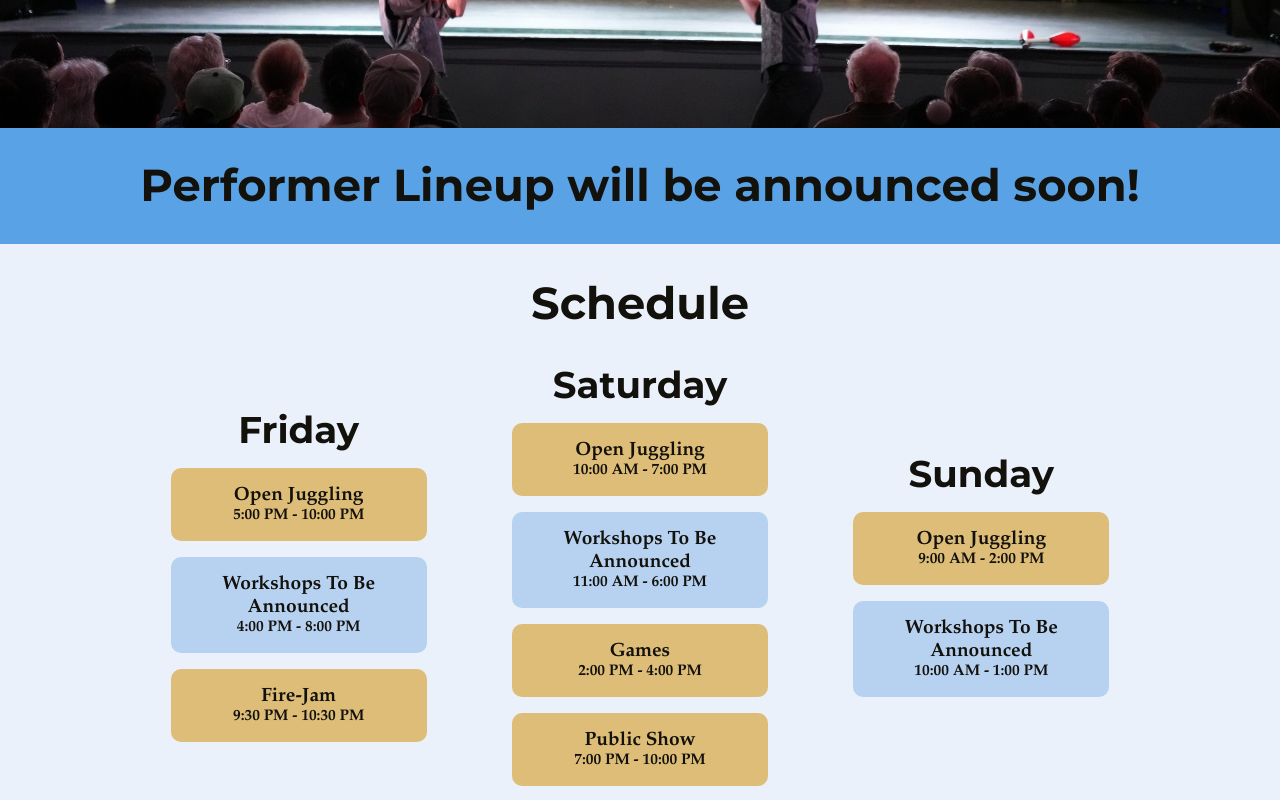
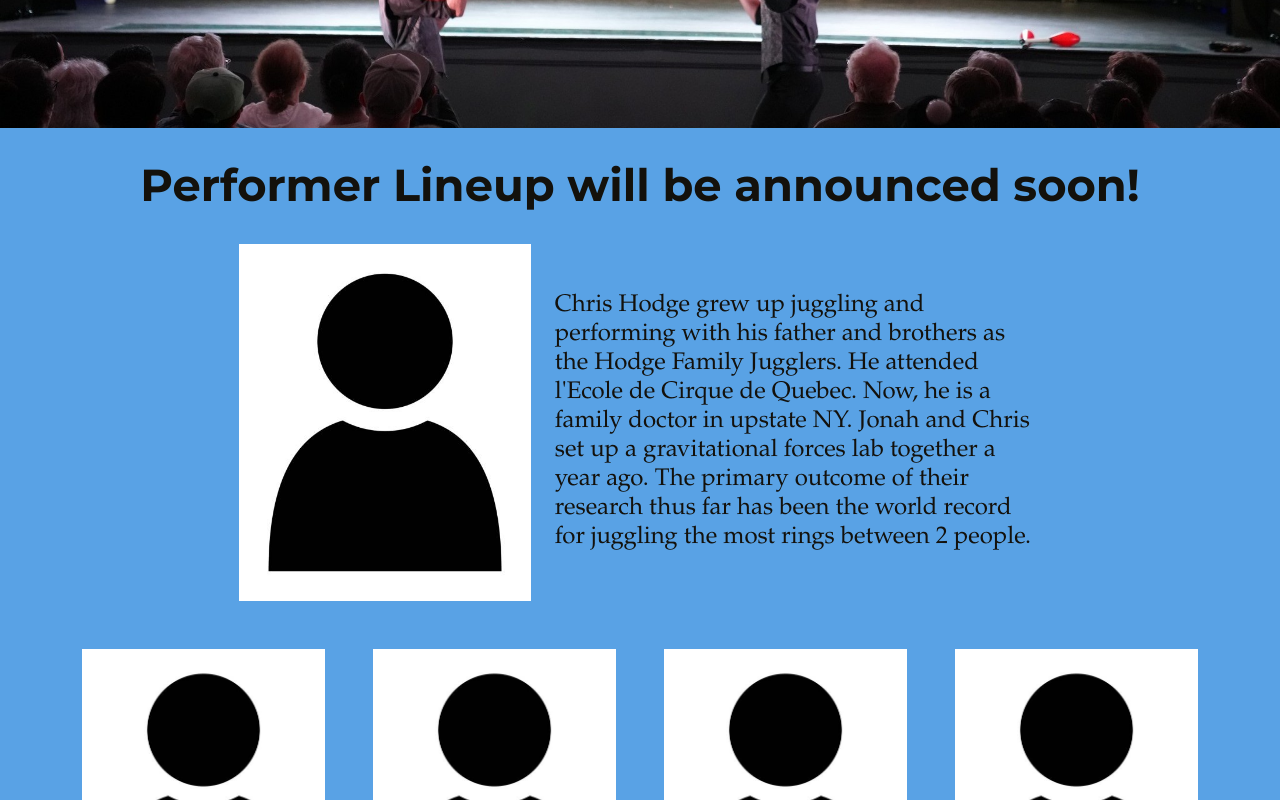
Before and after one commit to MeeeeRP/PAJA, a website: page festival.html in a window 1280 px wide. Shown: the part 2000-2800 px from the top of the page. Drawn offline with Linux system fonts and the light colour scheme.

Commit message:
featured performer styles

```diff
--- a/festival.html
+++ b/festival.html
@@ -149,12 +149,6 @@
       gap: 3rem;
     }
 
-    #featured {
-      /* commented out rn */
-      width: 100%;
-      padding: 0 40%;
-    }
-
     .performer {
       width: 20%;
     }
@@ -169,6 +163,30 @@
     .performer p {
       font-size: 1.3em;
     }
+
+    #featured {
+      width: 100%;
+      padding: 0 10%;
+      display:flex;
+      flex-direction: row;
+      justify-content: center;
+      gap:1rem;
+      align-items: center;
+
+    }
+    #featured img {
+      width: 30%;
+      height: auto;
+      margin: 0;
+      margin-right:.5rem;
+    }
+    #featured p {
+      font-size: 1.5em;
+      width: 50%;
+      text-align:left;
+    }
+
+
 
     #tickets {
       background-color: #E5D6BD;
@@ -349,13 +367,13 @@
     <div id="show" class="block">
       <h2>Performer Lineup will be announced soon!</h2>
       <!-- <h3 style="font-weight: normal;">Performer Lineup will be announced soon!</h3> -->
-      <!-- <div id="performers"> -->
-        <!-- <div id="featured" class="performer">
+      <div id="performers">
+        <div id="featured" class="performer">
             <img src="assets/images/festival/performers/temp show pfp.jpeg" alt="Performer 1" />
             <p>Chris Hodge grew up juggling and performing with his father and brothers as the Hodge Family Jugglers. He attended l'Ecole de Cirque de Quebec. Now, he is a family doctor in upstate NY.
           Jonah and Chris set up a gravitational forces lab together a year ago. The primary outcome of their research thus far has been the world record for juggling the most rings between 2 people.</p>
-          </div> -->
-        <!-- <div class="performer">
+          </div>
+        <div class="performer">
           <img src="assets/images/festival/performers/temp show pfp.jpeg" alt="Performer 1" />
           <p>Chris Hodge grew up juggling and performing with his father and brothers as the Hodge Family Jugglers. He
             attended l'Ecole de Cirque de Quebec. Now, he is a family doctor in upstate NY.
@@ -395,7 +413,7 @@
             juggling clubs in 2015 and almost instantly fell in love with Circular Aesthetics, Flat Throws, & Curvy
             Patterns within club juggling.</p>
         </div>
-      </div> -->
+      </div>
     </div>
 
     <div id="schedule" class="block">
```
